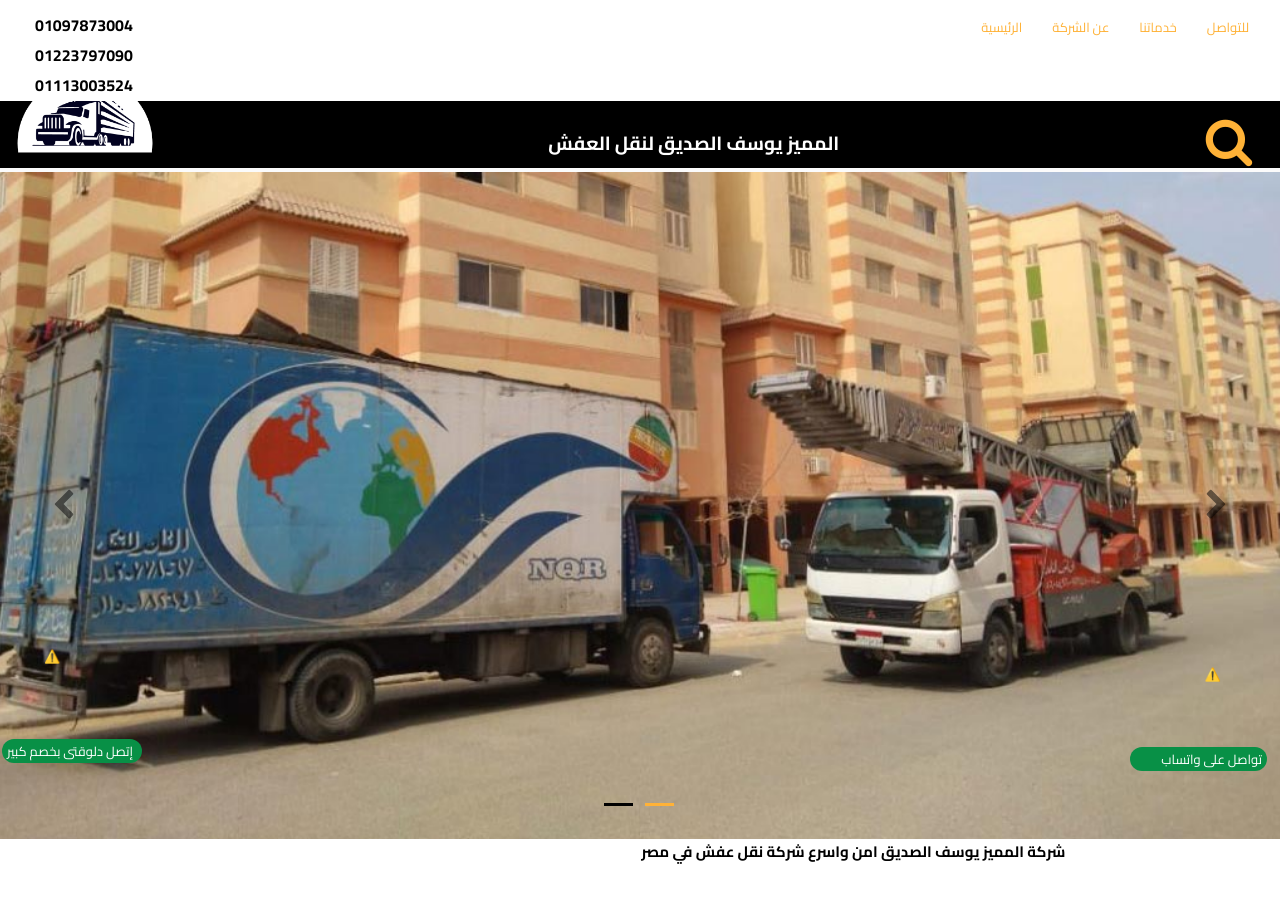
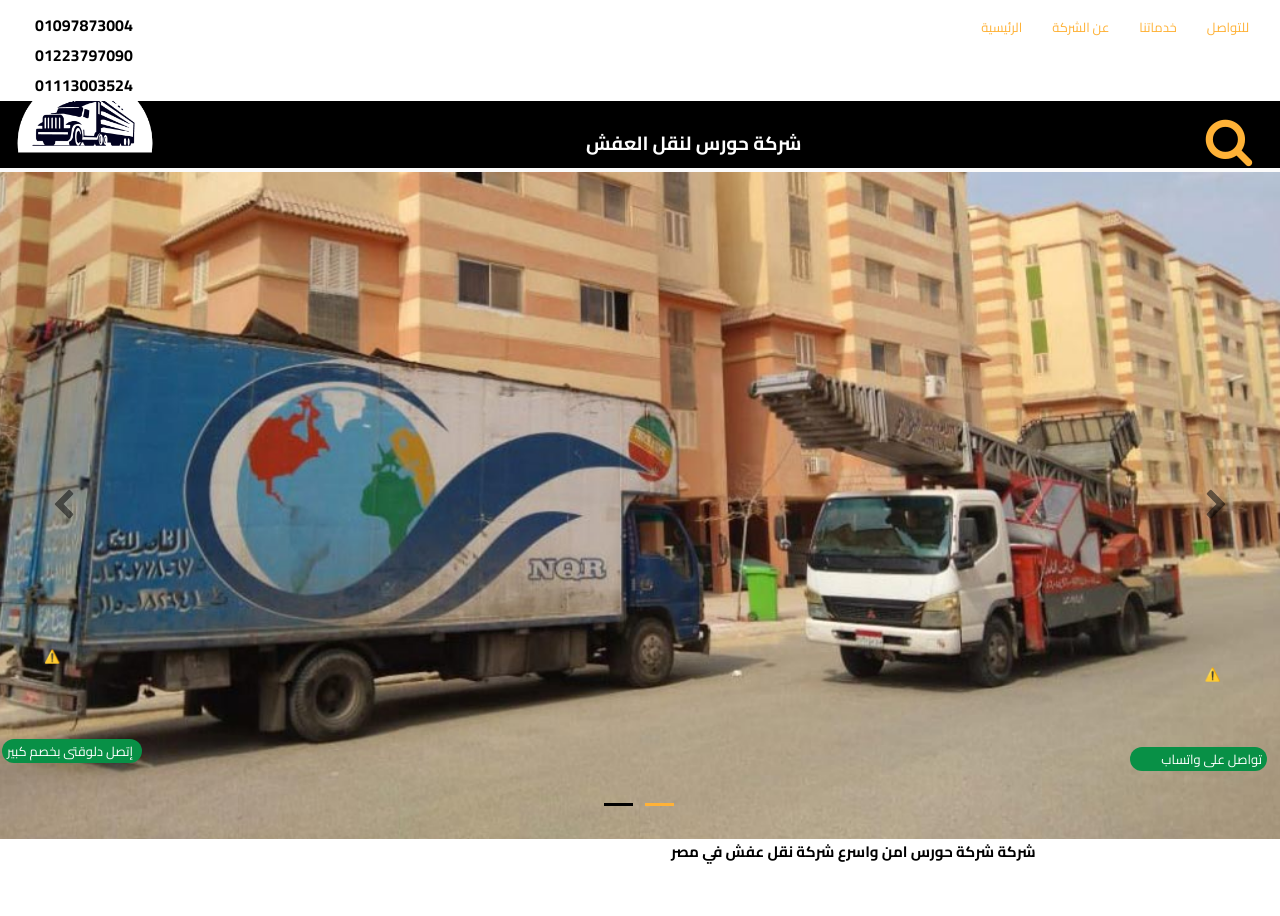
Before and after one commit to code-house10/01068224441, a plain HTML site: page index.html in a window 1280 px wide. Shown: the top 916 px of the page. Drawn offline with Linux system fonts and the light colour scheme; no server answers.

Commit message:
Update index.html

```diff
--- a/index.html
+++ b/index.html
@@ -18,7 +18,7 @@ j=d.createElement(s),dl=l!='dataLayer'?'&l='+l:'';j.async=true;j.src=
 
 
 <meta charset="utf-8">
-<title>المميز يوسف الصديق لنقل العفش</title>
+<title>شركة حورس لنقل العفش</title>
 <meta name="description" content="بغض النظر عن موقعك في الجمهورية، فإننا نقدم خدماتنا في جميع المناطق. سواء كنت في المدن الكبرى أو المناطق النائية، يمكننا الوصول إليك وتقديم خدماتنا بفعالية ودقة. كل ما عليك فعله هو الاتصال بنا وتحديد متطلباتك، وسنقوم بباقي العمل.
 
 ">
@@ -352,7 +352,7 @@ height="0" width="0" style="display:none;visibility:hidden"></iframe></noscript>
 </div>
 <div class="col-2">
 <div id="wb_Text1">
-<span id="wb_uid1"><strong>المميز يوسف الصديق لنقل العفش</strong></span>
+<span id="wb_uid1"><strong>شركة حورس لنقل العفش</strong></span>
 </div>
 </div>
 <div class="col-3">
@@ -399,7 +399,7 @@ height="0" width="0" style="display:none;visibility:hidden"></iframe></noscript>
 <div class="col-2">
 <div class="col-2-padding">
 <div id="wb_Text5">
-<span id="wb_uid2"><strong>شركة المميز يوسف الصديق امن واسرع شركة نقل عفش في مصر</strong></span>
+<span id="wb_uid2"><strong>شركة شركة حورس امن واسرع شركة نقل عفش في مصر</strong></span>
 </div>
 </div>
 </div>
@@ -413,7 +413,7 @@ height="0" width="0" style="display:none;visibility:hidden"></iframe></noscript>
 <div class="col-1-padding">
 <div id="wb_Section4" class="card">
    <div id="Section4-card-body">
-      <div id="Section4-card-item0">شركة المميز يوسف الصديق لنقل العفش والأثاث، شريككم المثالي في عملية نقل سلسة للأثاث. مع خصومات مذهلة ستجعل تجربة الانتقال لدينا أمرًا سهلاً، كل ما عليك فعله هو الاتصال بالرقم 01097873004 لتحقيق عالم من الراحة والسهولة</div>
+      <div id="Section4-card-item0">شركة شركة حورس لنقل العفش والأثاث، شريككم المثالي في عملية نقل سلسة للأثاث. مع خصومات مذهلة ستجعل تجربة الانتقال لدينا أمرًا سهلاً، كل ما عليك فعله هو الاتصال بالرقم 01097873004 لتحقيق عالم من الراحة والسهولة</div>
       <div id="Section4-card-item1"><img src="images/33.jpg" loading="lazy" width="707" height="484" alt="" title=""></div>
       <div id="Section4-card-item2"><div id="Section4-card-item2-shape"></div></div>
 <svg style="position:absolute;left:0;top:0;width:0;height:0" aria-hidden="true">
@@ -432,7 +432,7 @@ height="0" width="0" style="display:none;visibility:hidden"></iframe></noscript>
 <div class="col-2-padding">
 <div id="wb_Section5" class="card">
    <div id="Section5-card-body">
-      <div id="Section5-card-item0">في شركة المميز يوسف الصديق لنقل العفش والأثاث، ندرك أن الأثاث الخاص بك ليس مجرد مجموعة من العناصر؛ بل هو مجموعة من الذكريات والاستثمارات. لهذا السبب، قمنا بجعل تقديم خدمة نقل موثوقة وجديرة بالثقة وفعالة تعاملًا مع ممتلكاتك وكأنها ممتلكاتنا الخاصة.</div>
+      <div id="Section5-card-item0">في شركة شركة حورس لنقل العفش والأثاث، ندرك أن الأثاث الخاص بك ليس مجرد مجموعة من العناصر؛ بل هو مجموعة من الذكريات والاستثمارات. لهذا السبب، قمنا بجعل تقديم خدمة نقل موثوقة وجديرة بالثقة وفعالة تعاملًا مع ممتلكاتك وكأنها ممتلكاتنا الخاصة.</div>
       <div id="Section5-card-item1"><img src="images/about-2.jpg" loading="lazy" width="720" height="960" alt="" title=""></div>
       <div id="Section5-card-item2"><div id="Section5-card-item2-shape"></div></div>
 <svg style="position:absolute;left:0;top:0;width:0;height:0" aria-hidden="true">
@@ -511,7 +511,7 @@ height="0" width="0" style="display:none;visibility:hidden"></iframe></noscript>
 <div class="col-2-padding">
 <div id="wb_Section2" class="card">
    <div id="Section2-card-body">
-      <div id="Section2-card-item0">الاتصال بشركة المميز يوسف الصديق لنقل العفش والأثاث لم يكن أسهل من ذلك! ما عليك سوى الاتصال بالرقم 01097873004 للتواصل مع ممثلي خدمة العملاء الودودين لدينا. هم على استعداد لمساعدتك في أي استفسارات قد تكون لديك، وتقديم عرضًا شخصيًا لك، وإرشادك خلال خطوات الانتقال بكل سلاسة.<br><br></div>
+      <div id="Section2-card-item0">الاتصال بشركة شركة حورس لنقل العفش والأثاث لم يكن أسهل من ذلك! ما عليك سوى الاتصال بالرقم 01097873004 للتواصل مع ممثلي خدمة العملاء الودودين لدينا. هم على استعداد لمساعدتك في أي استفسارات قد تكون لديك، وتقديم عرضًا شخصيًا لك، وإرشادك خلال خطوات الانتقال بكل سلاسة.<br><br></div>
       <div id="Section2-card-item1"><img src="images/370786947_781410147325539_7434763902619151673_n.jpg" loading="lazy" width="718" height="960" alt="" title=""></div>
       <div id="Section2-card-item2"><div id="Section2-card-item2-shape"></div></div>
 <svg style="position:absolute;left:0;top:0;width:0;height:0" aria-hidden="true">
@@ -535,7 +535,7 @@ height="0" width="0" style="display:none;visibility:hidden"></iframe></noscript>
 <div class="col-3-padding">
 <div id="wb_Section3" class="card">
    <div id="Section3-card-body">
-      <div id="Section3-card-item0">لا يجب أن يكون الانتقال عملية مُستغرقة في الوقت. مع شركة المميز يوسف الصديق لنقل العفش والأثاث، نقوم بتبسيط كل خطوة في الرحلة، بدءًا من التعبئة والتحميل إلى النقل والتفريغ</div>
+      <div id="Section3-card-item0">لا يجب أن يكون الانتقال عملية مُستغرقة في الوقت. مع شركة شركة حورس لنقل العفش والأثاث، نقوم بتبسيط كل خطوة في الرحلة، بدءًا من التعبئة والتحميل إلى النقل والتفريغ</div>
       <div id="Section3-card-item1"><img src="images/260789793_304036055057323_1914868931504781205_n.jpg" loading="lazy" width="2048" height="1536" alt="" title=""></div>
       <div id="Section3-card-item2"><div id="Section3-card-item2-shape"></div></div>
 <svg style="position:absolute;left:0;top:0;width:0;height:0" aria-hidden="true">
@@ -563,7 +563,7 @@ height="0" width="0" style="display:none;visibility:hidden"></iframe></noscript>
 <div class="row">
 <div class="col-1">
 <div id="wb_Text6">
-<span id="wb_uid3">كيفية التواصل معنا؟<br><br>الاتصال بشركة المميز يوسف الصديق لنقل العفش والأثاث لم يكن أسهل من ذلك! ما عليك سوى الاتصال بالرقم 01097873004 للتواصل مع ممثلي خدمة العملاء الودودين لدينا. هم على استعداد لمساعدتك في أي استفسارات قد تكون لديك، وتقديم عرضًا شخصيًا لك، وإرشادك خلال خطوات الانتقال بكل سلاسة.<br><br>رحلة أثاثك الجديدة تبدأ هنا<br><br>نقل أثاثك لا يجب أن يكون مهمة مره<br><br><br><br></span>
+<span id="wb_uid3">كيفية التواصل معنا؟<br><br>الاتصال بشركة شركة حورس لنقل العفش والأثاث لم يكن أسهل من ذلك! ما عليك سوى الاتصال بالرقم 01097873004 للتواصل مع ممثلي خدمة العملاء الودودين لدينا. هم على استعداد لمساعدتك في أي استفسارات قد تكون لديك، وتقديم عرضًا شخصيًا لك، وإرشادك خلال خطوات الانتقال بكل سلاسة.<br><br>رحلة أثاثك الجديدة تبدأ هنا<br><br>نقل أثاثك لا يجب أن يكون مهمة مره<br><br><br><br></span>
 </div>
 </div>
 </div>
@@ -589,7 +589,7 @@ height="0" width="0" style="display:none;visibility:hidden"></iframe></noscript>
 <img src="images/logo.png" id="Image4" alt="" width="940" height="620">
 </div>
 <div id="wb_linksText3">
-<span id="wb_uid4"><strong>شركة المميز يوسف الصديق لنقل العفش لجميع مناطق الجهورية</strong></span>
+<span id="wb_uid4"><strong>شركة شركة حورس لنقل العفش لجميع مناطق الجهورية</strong></span>
 </div>
 </div>
 </div>
@@ -600,7 +600,7 @@ height="0" width="0" style="display:none;visibility:hidden"></iframe></noscript>
 <div class="row">
 <div class="col-1">
 <div id="wb_footerText">
-<span id="wb_uid5"><strong>جميع الحقوق محفوظة لشركة المميز يوسف الصديق لنقل العفش </strong></span>
+<span id="wb_uid5"><strong>جميع الحقوق محفوظة لشركة شركة حورس لنقل العفش </strong></span>
 </div>
 </div>
 </div>
```
